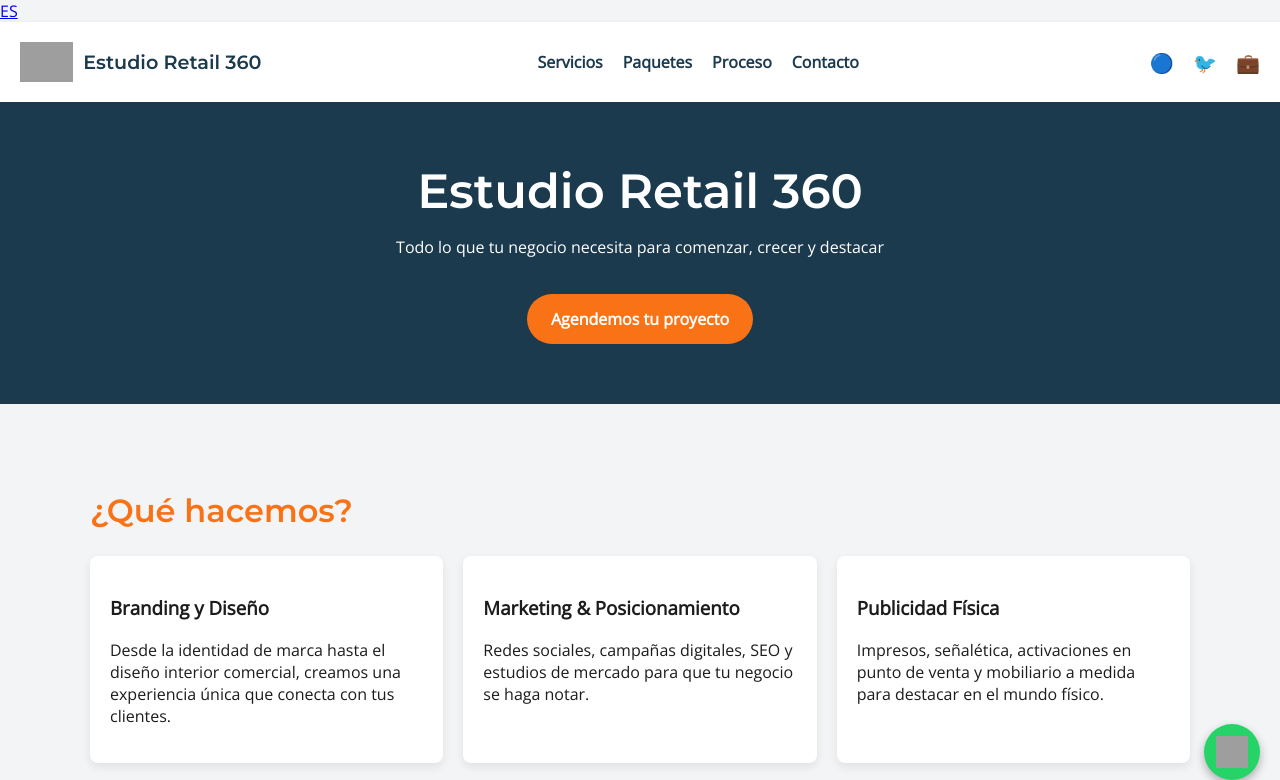
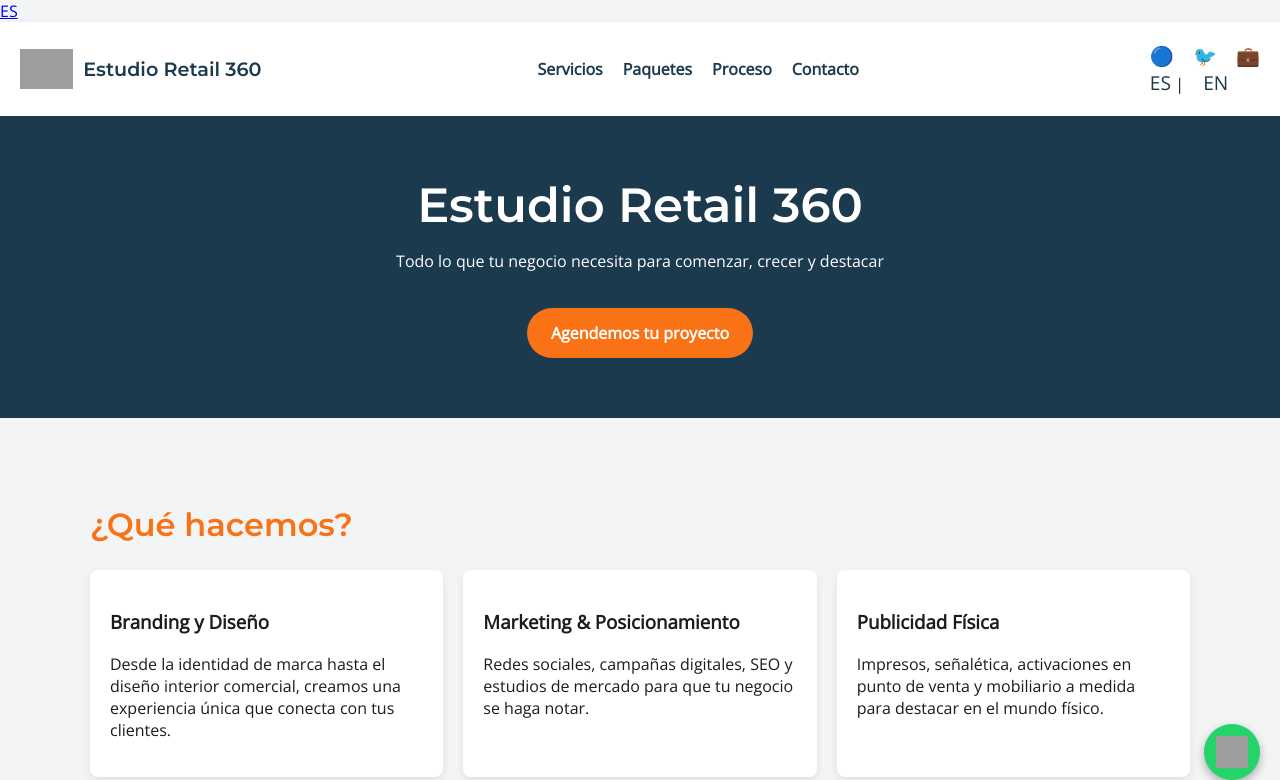
Before and after one commit to alan-ctz-vlz/estudio-retail-360, a plain HTML site: page index.html in a window 1280 px wide. Shown: the top 780 px of the page. Drawn offline with nearby package versions, Linux system fonts and the light colour scheme; grey boxes are pictures that could not be loaded.

Commit message:
Update index.html

```diff
--- a/index.html
+++ b/index.html
@@ -140,6 +140,9 @@
       <a href="#" target="_blank">🔵</a>
       <a href="#" target="_blank">🐦</a>
       <a href="#" target="_blank">💼</a>
+      <div class="language-switch">
+        <a href="index.html">ES</a> | <a href="index-en.html">EN</a>
+      </div>
     </div>
   </nav>
 
```
